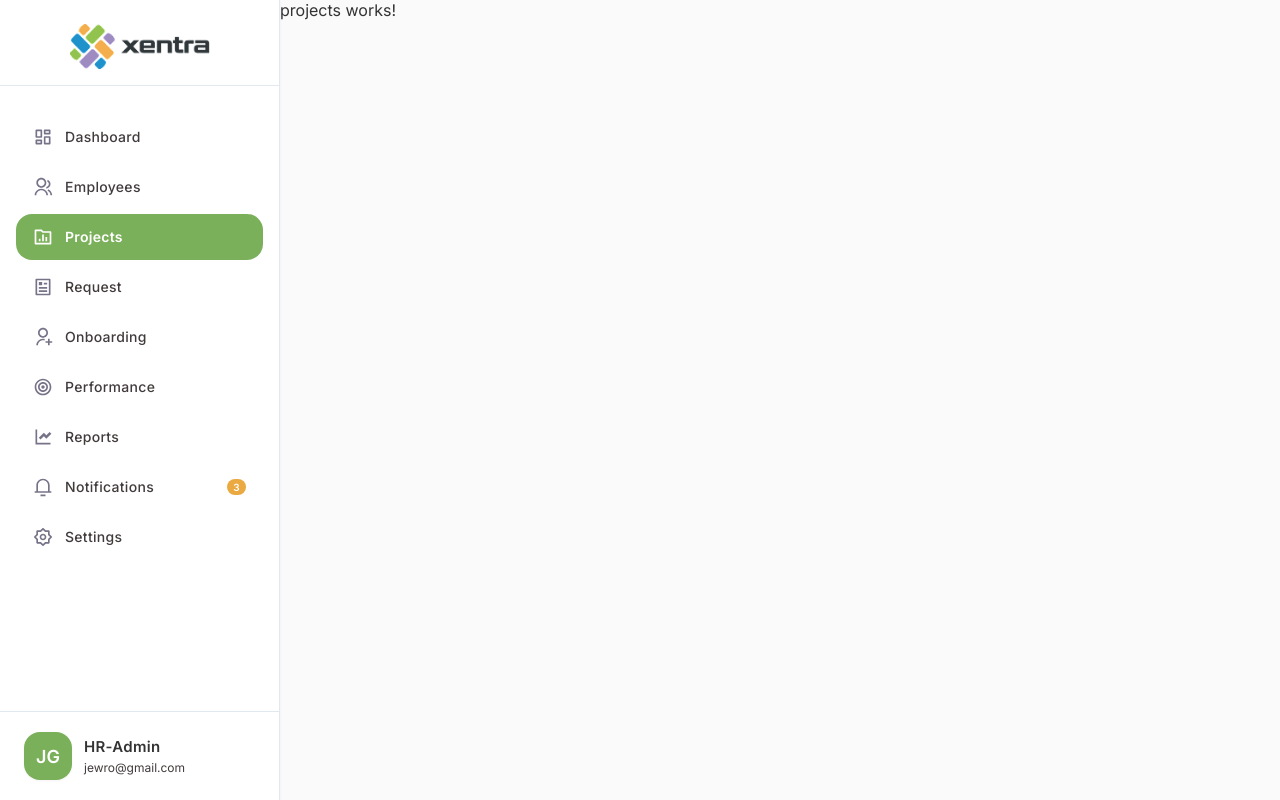
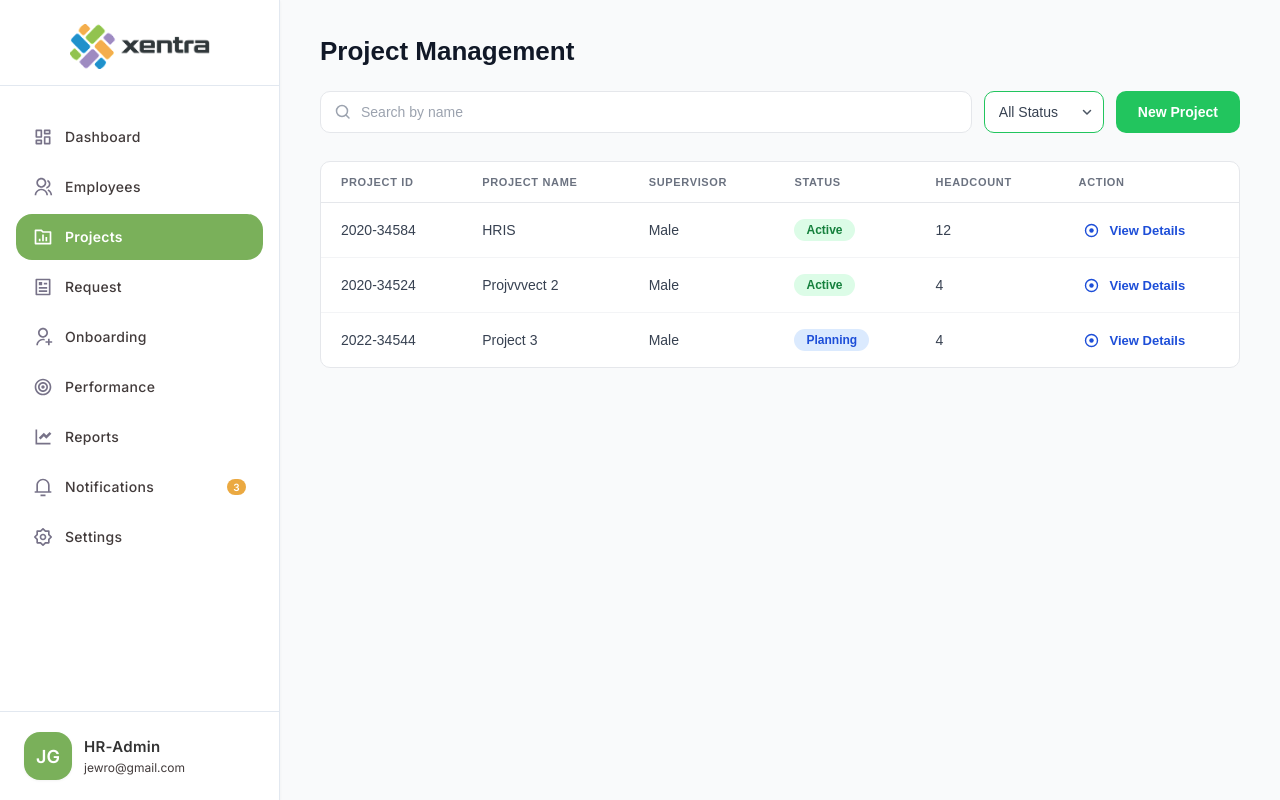
Before and after one commit to xentra-jairogarcia/hris-dashboard, an Angular app: page /projects in a window 1280 px wide. Built offline with nearby package versions, Linux system fonts and the light colour scheme.

Commit message:
projects

```diff
--- a/src/app/pages/projects/projects.html
+++ b/src/app/pages/projects/projects.html
@@ -1 +1,85 @@
-<p>projects works!</p>
+<!-- projects.html -->
+<div class="pm-container">
+
+  <!-- Page Title -->
+  <h1 class="pm-title">Project Management</h1>
+
+  <!-- Toolbar -->
+  <div class="pm-toolbar">
+
+    <!-- Search -->
+    <div class="pm-search">
+      <svg class="pm-search__icon" width="16" height="16" viewBox="0 0 16 16" fill="none">
+        <circle cx="7" cy="7" r="5.5" stroke="#9ca3af" stroke-width="1.5"/>
+        <path d="M11 11L14 14" stroke="#9ca3af" stroke-width="1.5" stroke-linecap="round"/>
+      </svg>
+      <input
+        class="pm-search__input"
+        type="text"
+        placeholder="Search by name"
+        [(ngModel)]="searchQuery"
+      />
+    </div>
+
+    <!-- Status Filter -->
+    <div class="pm-status-wrap">
+      <select
+        class="pm-status-select"
+        (change)="onStatusChange($any($event.target).value)"
+      >
+        <option *ngFor="let s of statuses" [value]="s">{{ s }}</option>
+      </select>
+      <svg class="pm-status-select__arrow" width="14" height="14" viewBox="0 0 14 14" fill="none">
+        <path d="M3.5 5.5L7 9L10.5 5.5" stroke="#4b5563" stroke-width="1.5" stroke-linecap="round" stroke-linejoin="round"/>
+      </svg>
+    </div>
+
+    <!-- New Project -->
+    <button class="pm-btn-new" (click)="onNewProject()">New Project</button>
+
+  </div>
+
+  <!-- Table -->
+  <div class="pm-table-wrap">
+    <table class="pm-table">
+      <thead>
+        <tr>
+          <th>PROJECT ID</th>
+          <th>PROJECT NAME</th>
+          <th>SUPERVISOR</th>
+          <th>STATUS</th>
+          <th>HEADCOUNT</th>
+          <th>ACTION</th>
+        </tr>
+      </thead>
+      <tbody>
+        <tr *ngFor="let project of filteredProjects">
+          <td class="pm-table__id">{{ project.id }}</td>
+          <td>{{ project.name }}</td>
+          <td>{{ project.supervisor }}</td>
+          <td>
+            <span class="pm-badge" [ngClass]="'pm-badge--' + project.status.toLowerCase().replace(' ', '-')">
+              {{ project.status }}
+            </span>
+          </td>
+          <td>{{ project.headcount }}</td>
+          <td>
+            <button class="pm-btn-view" (click)="onViewDetails(project)">
+              <svg width="25" height="15" viewBox="0 0 15 15" fill="none">
+                <circle cx="7.5" cy="7.5" r="6" stroke="currentColor" stroke-width="1.4"/>
+                <circle cx="7.5" cy="7.5" r="2.2" fill="currentColor"/>
+              </svg>
+              View Details
+            </button>
+          </td>
+        </tr>
+
+        <!-- Empty state -->
+        <tr *ngIf="filteredProjects.length === 0">
+          <td colspan="6" class="pm-table__empty">No projects found.</td>
+        </tr>
+      </tbody>
+    </table>
+  </div>
+
+</div>
--- a/src/app/pages/projects/projects.scss
+++ b/src/app/pages/projects/projects.scss
@@ -0,0 +1,206 @@
+// ── Variables ───────────────────────────────────────────
+$green-main:  #22c55e;
+$green-dark:  #16a34a;
+$green-light: #dcfce7;
+$green-text:  #15803d;
+
+$blue-light:  #dbeafe;
+$blue-text:   #1d4ed8;
+
+$gray-50:  #f9fafb;
+$gray-100: #f3f4f6;
+$gray-200: #e5e7eb;
+$gray-400: #9ca3af;
+$gray-500: #6b7280;
+$gray-700: #374151;
+$gray-900: #111827;
+
+$white:  #ffffff;
+$radius: 10px;
+$font:   'DM Sans', sans-serif;
+
+// ── Mixins ──────────────────────────────────────────────
+@mixin flex-center {
+  display: flex;
+  align-items: center;
+}
+
+// ── Container ───────────────────────────────────────────
+.pm-container {
+  padding: 36px 40px;
+  background: $gray-50;
+  min-height: 100vh;
+  font-family: $font;
+}
+
+// ── Title ───────────────────────────────────────────────
+.pm-title {
+  font-size: 26px;
+  font-weight: 700;
+  color: $gray-900;
+  margin-bottom: 24px;
+}
+
+// ── Toolbar ─────────────────────────────────────────────
+.pm-toolbar {
+  @include flex-center;
+  gap: 12px;
+  margin-bottom: 28px;
+}
+
+// Search
+.pm-search {
+  @include flex-center;
+  flex: 1;
+  gap: 10px;
+  background: $white;
+  border: 1px solid $gray-200;
+  border-radius: $radius;
+  padding: 0 14px;
+  height: 42px;
+
+  &__input {
+    flex: 1;
+    border: none;
+    outline: none;
+    font-size: 14px;
+    font-family: $font;
+    color: $gray-900;
+    background: transparent;
+
+    &::placeholder {
+      color: $gray-400;
+    }
+  }
+}
+
+// Status select
+.pm-status-wrap {
+  position: relative;
+  @include flex-center;
+}
+
+.pm-status-select {
+  appearance: none;
+  background: $white;
+  border: 1px solid $green-main;
+  border-radius: $radius;
+  padding: 0 36px 0 14px;
+  height: 42px;
+  font-size: 14px;
+  font-family: $font;
+  color: $gray-700;
+  cursor: pointer;
+  outline: none;
+
+  &:focus {
+    border-color: $green-dark;
+  }
+
+  &__arrow {
+    position: absolute;
+    right: 10px;
+    pointer-events: none;
+  }
+}
+
+// New Project button
+.pm-btn-new {
+  height: 42px;
+  padding: 0 22px;
+  background: $green-main;
+  color: $white;
+  border: none;
+  border-radius: $radius;
+  font-size: 14px;
+  font-weight: 600;
+  font-family: $font;
+  cursor: pointer;
+  white-space: nowrap;
+  transition: background 0.2s, transform 0.1s;
+
+  &:hover { background: $green-dark; }
+  &:active { transform: scale(0.97); }
+}
+
+// ── Table ───────────────────────────────────────────────
+.pm-table-wrap {
+  background: $white;
+  border: 1px solid $gray-200;
+  border-radius: $radius;
+  overflow: hidden;
+}
+
+.pm-table {
+  width: 100%;
+  border-collapse: collapse;
+
+  thead tr {
+    border-bottom: 1px solid $gray-200;
+  }
+
+  th {
+    padding: 14px 20px;
+    font-size: 11px;
+    font-weight: 700;
+    letter-spacing: 0.06em;
+    color: $gray-500;
+    text-align: left;
+  }
+
+  tbody tr {
+    border-bottom: 1px solid $gray-100;
+    transition: background 0.15s;
+
+    &:last-child { border-bottom: none; }
+    &:hover { background: $gray-50; }
+  }
+
+  td {
+    padding: 16px 20px;
+    font-size: 14px;
+    color: $gray-700;
+  }
+
+  &__id {
+    color: $gray-500;
+    font-size: 13px;
+  }
+
+  &__empty {
+    text-align: center;
+    color: $gray-400;
+    padding: 40px 20px;
+  }
+}
+
+// ── Badges ───────────────────────────────────────────────
+.pm-badge {
+  display: inline-block;
+  padding: 4px 12px;
+  border-radius: 9999px;
+  font-size: 12px;
+  font-weight: 600;
+
+  &--active    { background: $green-light; color: $green-text; }
+  &--planning  { background: $blue-light;  color: $blue-text;  }
+  &--on-hold   { background: #fef3c7;      color: #92400e;     }
+  &--completed { background: $gray-100;    color: $gray-500;   }
+}
+
+// ── View Details ─────────────────────────────────────────
+.pm-btn-view {
+  @include flex-center;
+  gap: 6px;
+  background: none;
+  border: none;
+  color: $blue-text;
+  font-size: 13px;
+  font-weight: 600;
+  font-family: $font;
+  cursor: pointer;
+  padding: 0;
+  transition: opacity 0.2s;
+
+  &:hover { opacity: 0.75; }
+}
--- a/src/app/pages/projects/projects.ts
+++ b/src/app/pages/projects/projects.ts
@@ -1,9 +1,55 @@
 import { Component } from '@angular/core';
+import { CommonModule } from '@angular/common';
+import { FormsModule } from '@angular/forms';
+
+export interface Project {
+  id: string;
+  name: string;
+  supervisor: string;
+  status: 'Active' | 'Planning' | 'On Hold' | 'Completed';
+  headcount: number;
+}
 
 @Component({
   selector: 'app-projects',
-  imports: [],
+  imports: [CommonModule, FormsModule],
   templateUrl: './projects.html',
   styleUrl: './projects.scss',
 })
-export class Projects {}
+export class Projects {
+  searchQuery = '';
+  selectedStatus = '';
+
+  statuses = ['All Status', 'Active', 'Planning', 'On Hold', 'Completed'];
+
+  projects: Project[] = [
+    { id: '2020-34584', name: 'HRIS',         supervisor: 'Male', status: 'Active',   headcount: 12 },
+    { id: '2020-34524', name: 'Projvvvect 2', supervisor: 'Male', status: 'Active',   headcount: 4  },
+    { id: '2022-34544', name: 'Project 3',    supervisor: 'Male', status: 'Planning', headcount: 4  },
+  ];
+
+  get filteredProjects(): Project[] {
+    return this.projects.filter(p => {
+      const matchesSearch =
+        p.name.toLowerCase().includes(this.searchQuery.toLowerCase()) ||
+        p.id.toLowerCase().includes(this.searchQuery.toLowerCase());
+      const matchesStatus =
+        !this.selectedStatus || this.selectedStatus === 'All Status'
+          ? true
+          : p.status === this.selectedStatus;
+      return matchesSearch && matchesStatus;
+    });
+  }
+
+  onStatusChange(value: string): void {
+    this.selectedStatus = value === 'All Status' ? '' : value;
+  }
+
+  onNewProject(): void {
+    // Wire up your modal or route here
+  }
+
+  onViewDetails(project: Project): void {
+    // Wire up your modal or route here
+  }
+}
```
